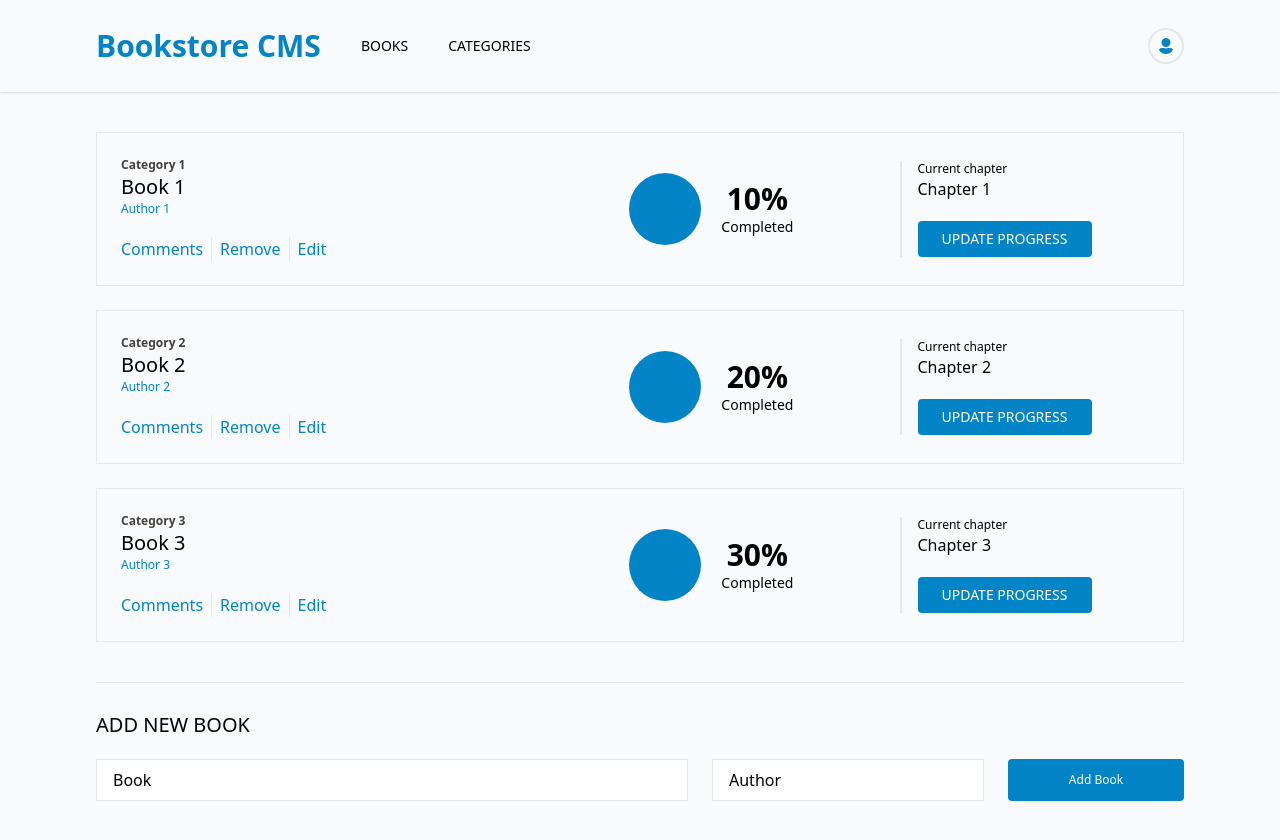
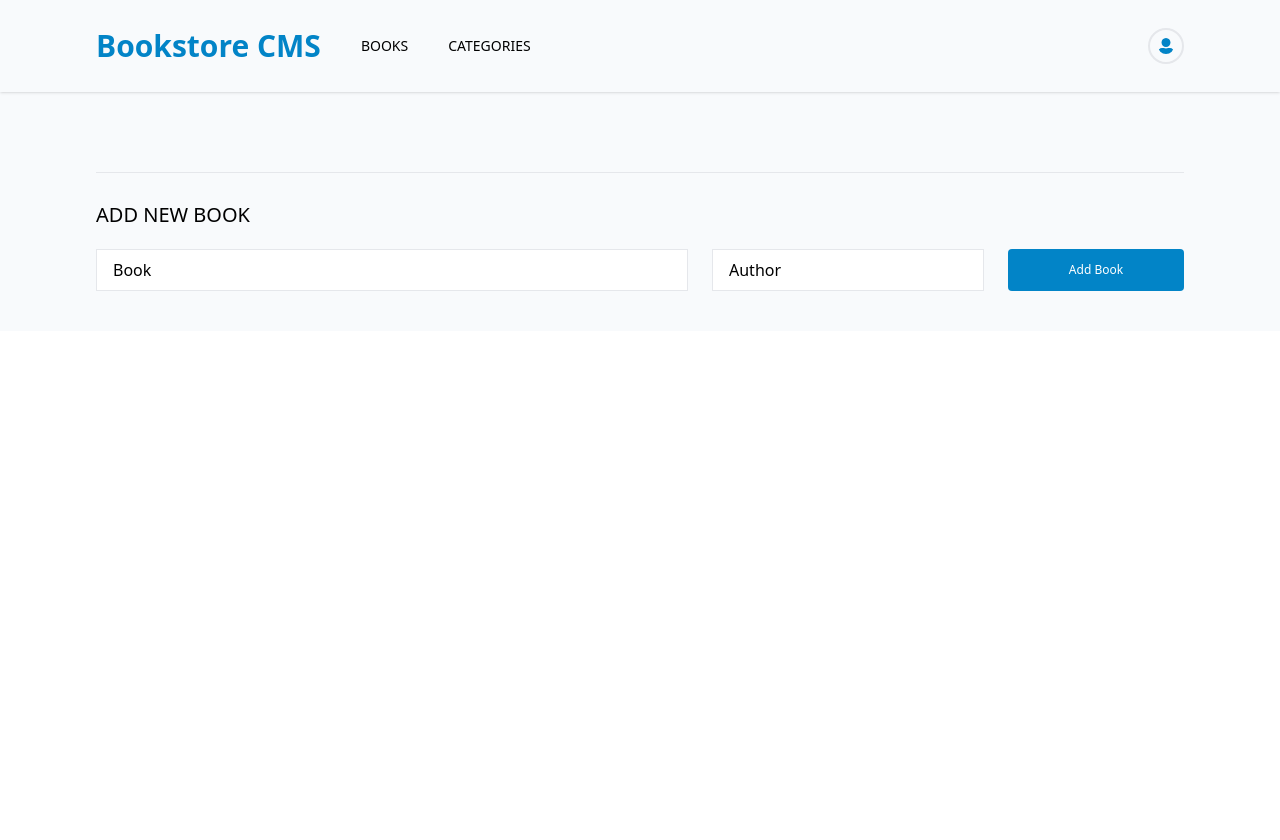
Before and after one commit to williamrolando88/bookstore, a React (Create React App) app: page / in a window 1280 px wide. After the commit the page ends 800 px from the top, so only its background shows below. Built offline with nearby package versions, Linux system fonts and the light colour scheme.

Commit message:
Add subscribe to Books component

```diff
--- a/src/components/Books.jsx
+++ b/src/components/Books.jsx
@@ -1,11 +1,14 @@
-import React from 'react';
+import React, { useState } from 'react';
 import { useDispatch } from 'react-redux';
 import { v4 } from 'uuid';
 import { addBook } from '../redux/books/books.js';
+import store from '../redux/configureStore.js';
 import AddNew from './AddNew.jsx';
 import Book from './Book.jsx';
 
 const Books = () => {
+  const [books, setBooks] = useState([]);
+
   const dispatch = useDispatch();
 
   const handleAddBook = (title, author) => {
@@ -21,33 +24,14 @@ const Books = () => {
     dispatch(addBook(book));
   };
 
-  const demoBooks = [
-    {
-      title: 'Book 1',
-      author: 'Author 1',
-      category: 'Category 1',
-      chapter: 'Chapter 1',
-      progress: 10,
-    },
-    {
-      title: 'Book 2',
-      author: 'Author 2',
-      category: 'Category 2',
-      chapter: 'Chapter 2',
-      progress: 20,
-    },
-    {
-      title: 'Book 3',
-      author: 'Author 3',
-      category: 'Category 3',
-      chapter: 'Chapter 3',
-      progress: 30,
-    },
-  ];
+  store.subscribe(() => {
+    setBooks(store.getState().booksReducer);
+  });
+
   return (
     <div className="px-24 py-10">
       <div className="flex flex-col gap-6 mb-10">
-        {demoBooks.map((book, index) => (
+        {books.map((book, index) => (
           <Book key={index} book={book} />
         ))}
       </div>
```
